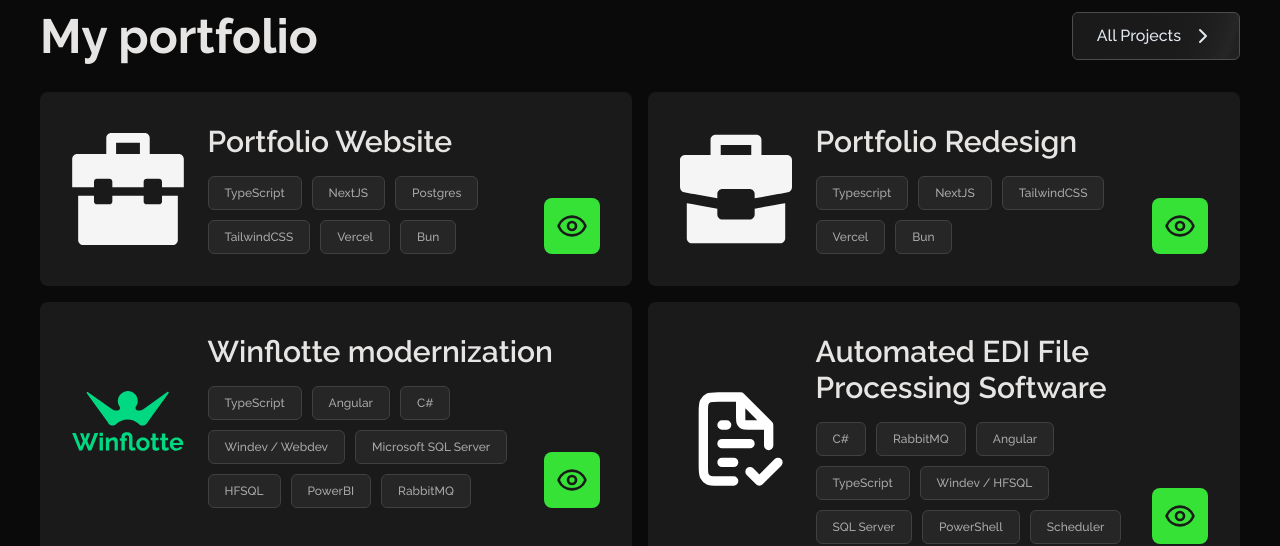
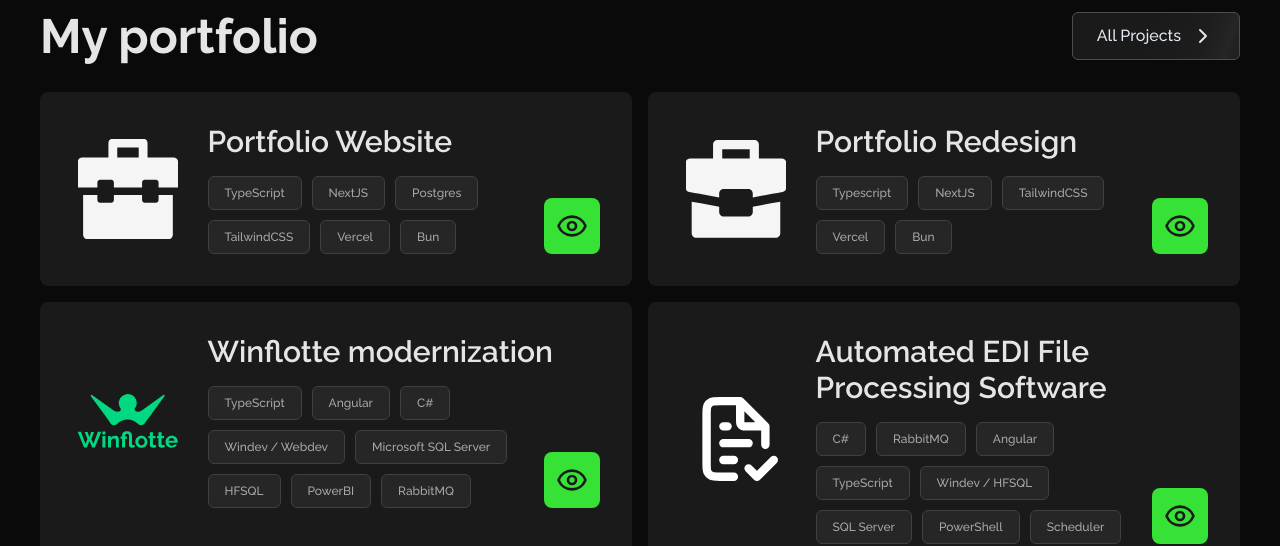
Before and after one commit to virgile953/Portfolio-reborn, a Next.js app: page / in a window 1280 px wide. Shown: the part 1660-2206 px from the top of the page. Built offline with nearby package versions, Linux system fonts and the light colour scheme.

Commit message:
Updated scale of projects pictures

```diff
--- a/app/components/ProjectCard.tsx
+++ b/app/components/ProjectCard.tsx
@@ -38,7 +38,7 @@
 						alt={heading}
 						className={`rounded-lg object-cover transition-transform duration-500 ${
 							imageUrl.toLowerCase().includes("portfolio") ? "dark:invert" : ""
-						} scale-100 hover:scale-110`}
+						} scale-90 hover:scale-100`}
 					/>
 				</Link>
 
```
